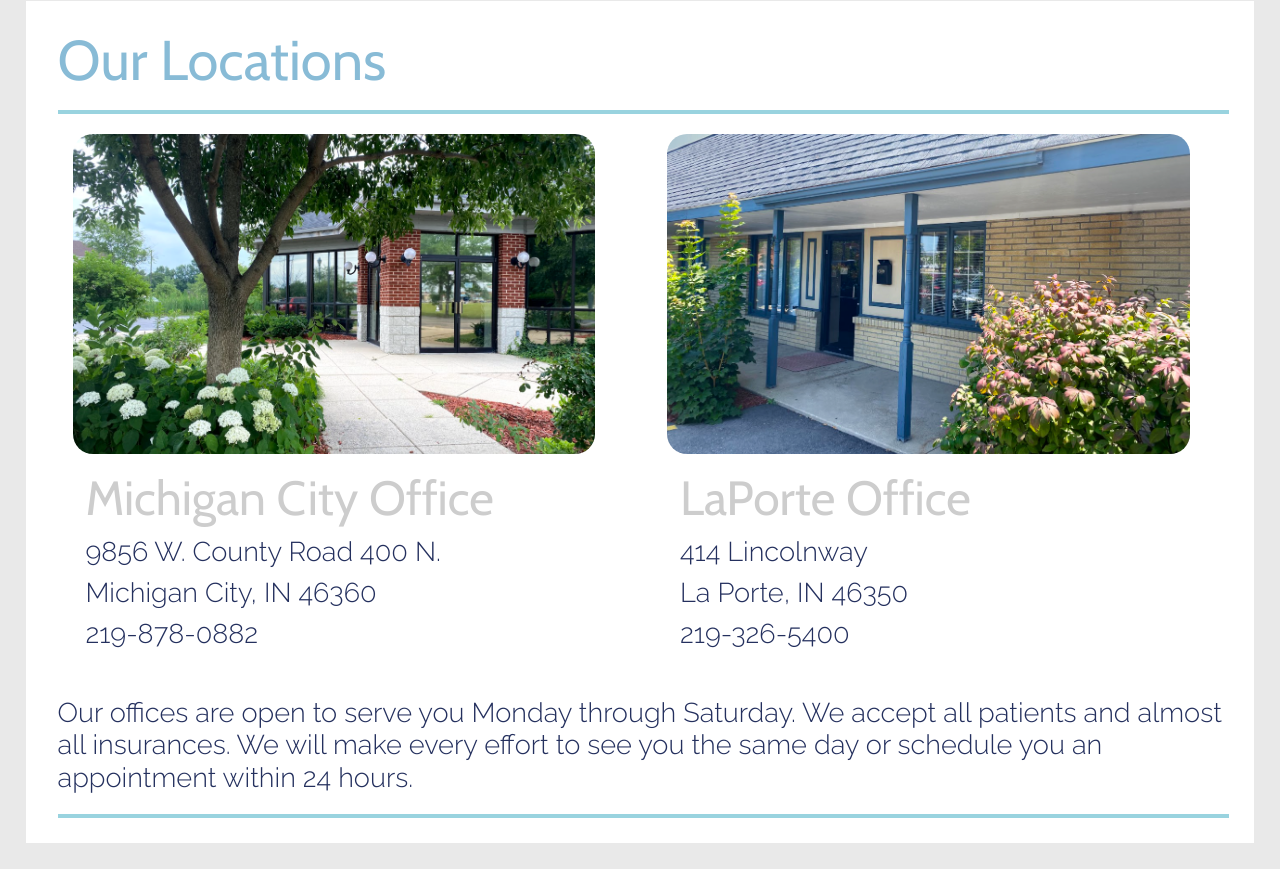
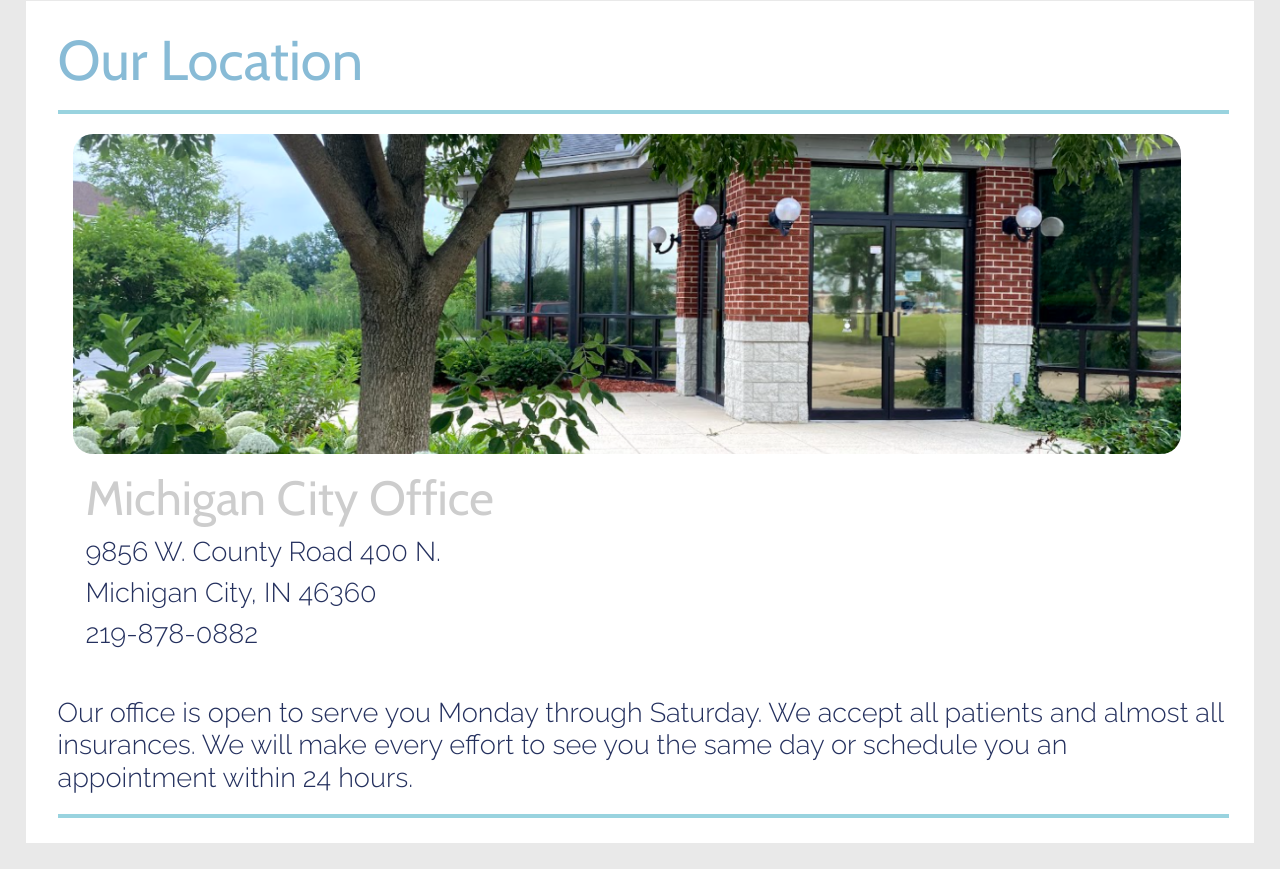
Before and after one commit to samanthathompson52/lincoln, a React (Create React App) app: page / in a window 1280 px wide. Shown: the part 1820-2689 px from the top of the page. Built offline with nearby package versions, Linux system fonts and the light colour scheme.

Commit message:
Removed La Porte Office

```diff
--- a/src/components/Home.jsx
+++ b/src/components/Home.jsx
@@ -77,7 +77,7 @@ const Home = () => {
         <h1 className = "line"><Text id={"loc"} /></h1>
         <Container fluid>
             <Row>
-              <Col xs={12} lg={6} className="align-items-left pr-lg-4">
+              <Col xs={12} lg={12} className="align-items-left pr-lg-4">
               <div className='pr-md-4 pb-3'>
                 <Image src={michigan} alt = "Michigan City Office Location" fluid className="locations"/>
               </div>
@@ -87,19 +87,7 @@ const Home = () => {
                 <h4><Text id={"mcSt"} /></h4>
                 <h4><Text id={"mcPh"} /></h4>
               </div>
-              </Col>
-
-              <Col xs={12} lg={6} className="align-items-left pl-lg-4">
-                <div className='pr-md-4 pb-3'>
-                  <Image src={laporte} alt = "Michigan City Office Location" fluid className="locations"/>
-                </div>
-                <div className = "indent">
-                  <h3><Text id={"lp"} /></h3>
-                  <h4><Text id={"lpAddr"} /></h4>
-                  <h4><Text id={"lpSt"} /></h4>
-                  <h4><Text id={"lpPh"} /></h4>
-                </div>
-                <div className = "spacing"></div>
+              <div className = "spacing"></div>
               </Col>
             </Row>
           </Container>
--- a/src/languages/en.json
+++ b/src/languages/en.json
@@ -3,7 +3,7 @@
     "h-i1": "We want to thank you for showing interest in our practice!",
     "h-i2" : "Whether you are a new or an established patient, we want to answer any questions you may have regarding Dr. Adam Sergiwa, his practice, or about your child's health.",
     "h-i3" : "Lincoln Pediatrics is an established practice with an exprienced, skilled, and professional staff. At Lincoln Pediatrics, we are dedicated to the health and well being from newborns to the age of 21.",
-    "h-i4" : "Please feel free to browse through our website and if you have any questions or concerns please contact our offices!",
+    "h-i4" : "Please feel free to browse through our website and if you have any questions or concerns please contact our office!",
     "about" : "About Us",
     "a-q" : "\"On behalf of Lincoln Pediatrics, I want you to know that you and your children are our highest priority.  We want your experience to be pleasant and fulfilling, and we will do all we can to make this so.  I want to thank you once more for choosing us as your health care provider.\"",
     "a-i1" : "Dr. Sergiwa is a well-established pediatrician, bringing with him extensive experience and our skills in pediatrics, newborns. adolescents, and young adults.",
@@ -19,7 +19,7 @@
     "education" : "Education",
     "immunization" : "Immunization",
     "lincoln" : "Lincoln Pediatrics",
-    "loc" : "Our Locations",
+    "loc" : "Our Location",
     "mc" : "Michigan City Office",
     "lp" : "LaPorte Office",
     "mcAddr" : "9856 W. County Road 400 N.",
@@ -28,7 +28,7 @@
     "lpAddr" : "414 Lincolnway ",
     "lpSt" : "La Porte, IN 46350",
     "lpPh" : "219-326-5400",
-    "hours" : "Our offices are open to serve you Monday through Saturday.  We accept all patients and almost all insurances.  We will make every effort to see you the same day or schedule you an appointment within 24 hours.",
+    "hours" : "Our office is open to serve you Monday through Saturday.  We accept all patients and almost all insurances.  We will make every effort to see you the same day or schedule you an appointment within 24 hours.",
     "s-i" : "We offer many services for you and your child. Take a look at our services:",
     "emergency" : "Emergencies and Hospitalization",
     "911" : "For any emergency after hours, call the office phone and the answering service will page Dr. Sergiwa.  If your child experiences any of the following symptoms, go to the nearest Emergency Room or call 911:",
--- a/src/languages/es.json
+++ b/src/languages/es.json
@@ -3,7 +3,7 @@
     "h-i1": "¡Queremos agradecerle por mostrar interés en nuestra práctica!",
     "h-i2": "Ya sea que sea un paciente nuevo o establecido, queremos responder cualquier pregunta que pueda tener sobre el Dr. Adam Sergiwa, su práctica o sobre la salud de su hijo",
     "h-i3": "Lincoln Pediatrics es una práctica establecida con un personal experimentado, capacitado y profesional. En Lincoln Pediatrics, nos dedicamos a la salud y el bienestar desde los recién nacidos hasta los 21 años",
-    "h-i4": "¡No dude en navegar por nuestro sitio web y si tiene alguna pregunta o inquietud, comuníquese con nuestras oficinas!",
+    "h-i4": "¡No dude en navegar por nuestro sitio web y si tiene alguna pregunta o inquietud, comuníquese con nuestras oficina!",
     "about": "Acerca de nosotros",
     "a-q": "\"En nombre de Lincoln Pediatrics, quiero que sepa que usted y sus hijos son nuestra máxima prioridad. Queremos que su experiencia sea placentera y satisfactoria, y haremos todo lo posible para que esto sea así. Quiero para agradecerle una vez más por elegirnos como su proveedor de atención médica.\"",
     "a-i1": "El Dr. Sergiwa es un pediatra bien establecido, que trae consigo una amplia experiencia y nuestras habilidades en pediatría, recién nacidos, adolescentes y adultos jóvenes",
@@ -19,7 +19,7 @@
     "education": "Educación",
     "immunization": "Inmunización",
     "lincoln": "Lincoln Pediatrics",
-    "loc": "Nuestras ubicaciones",
+    "loc": "Nuestras ubicación",
     "mc": "Oficina de la ciudad de Michigan",
     "lp": "Oficina LaPorte",
     "mcAddr": "9856 W. County Road 400 N.",
@@ -28,7 +28,7 @@
     "lpAddr": "414 Lincolnway",
     "lpSt": "La Porte, IN 46350",
     "lpPh": "219-326-5400",
-    "hours": "Nuestras oficinas están abiertas para atenderlo de lunes a sábado. Aceptamos a todos los pacientes y casi todos los seguros. Haremos todo lo posible para atenderlo el mismo día o programar una cita dentro de las 24 horas",
+    "hours": "Nuestras oficina están abiertas para atenderlo de lunes a sábado. Aceptamos a todos los pacientes y casi todos los seguros. Haremos todo lo posible para atenderlo el mismo día o programar una cita dentro de las 24 horas",
     "s-i": "Ofrecemos muchos servicios para usted y su hijo. Eche un vistazo a nuestros servicios:",
     "emergency": "Emergencias y hospitalización",
     "911": "Para cualquier emergencia fuera del horario de atención, llame al teléfono de la oficina y el servicio de contestador llamará al Dr. Sergiwa. Si su hijo experimenta alguno de los siguientes síntomas, vaya a la sala de emergencias más cercana o llame al 911:",
```
